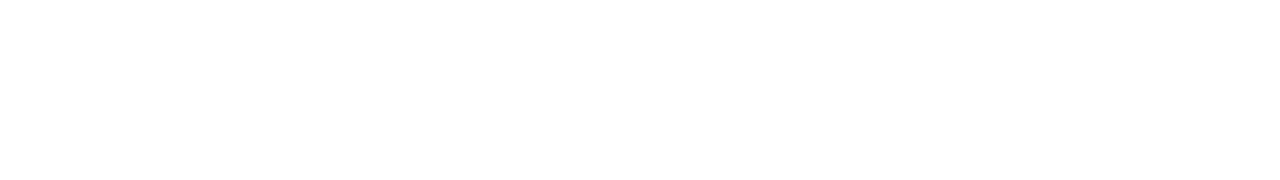
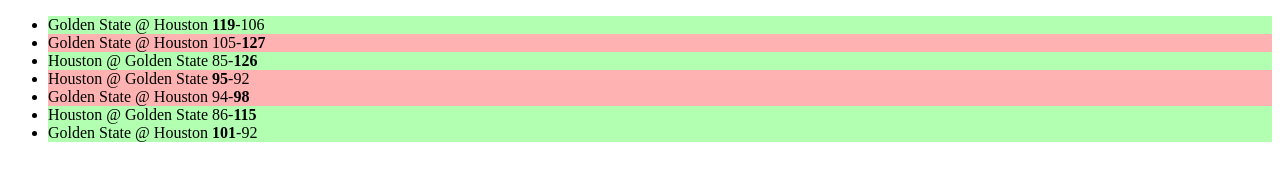
Before and after one commit to stanrocks/JS_bootcamp, a plain HTML site: page DOM/10_NBA_scores.html in a window 1280 px wide. Drawn offline with Linux system fonts and the light colour scheme.

Commit message:
NBA scores - first implementation

```diff
--- a/DOM/10_NBA_scores.css
+++ b/DOM/10_NBA_scores.css
@@ -0,0 +1,6 @@
+.win {
+	background-color: rgba(0, 255, 0, 0.3);
+}
+.loss {
+	background-color: rgba(255, 0, 0, 0.3);
+}
--- a/DOM/10_NBA_scores.js
+++ b/DOM/10_NBA_scores.js
@@ -1,4 +1,5 @@
-const warriorsGames = [{
+const warriorsGames = [
+	{
 		awayTeam: {
 			team: 'Golden State',
 			points: 119,
@@ -82,4 +83,28 @@
 			isWinner: false
 		}
 	}
-]
+];
+
+const ulParent = document.createElement('ul');
+for (let game of warriorsGames) {
+	const { homeTeam, awayTeam } = game;
+	const gameLi = document.createElement('li');
+	const { team: hTeam, points: hPoints } = homeTeam;
+	const { team: aTeam, points: aPoints } = awayTeam;
+	const teamNames = `${aTeam} @ ${hTeam}`;
+	let scoreLine;
+	if (aPoints > hPoints) {
+		scoreLine = `<b>${aPoints}</b>-${hPoints}`;
+	} else {
+		scoreLine = `${aPoints}-<b>${hPoints}</b>`;
+	}
+	const warriors = hTeam === 'Golden State' ? homeTeam : awayTeam;
+	gameLi.classList.add(warriors.isWinner ? 'win' : 'loss');
+
+	gameLi.innerHTML = `${teamNames} ${scoreLine}`;
+	// console.log(scoreLine);
+
+	ulParent.appendChild(gameLi);
+}
+
+document.body.prepend(ulParent);
```
Also changed, not shown: DOM/10_NBA_scores.html (+1 -0 lines). Lines whose indentation alone changed are shown as unchanged.
